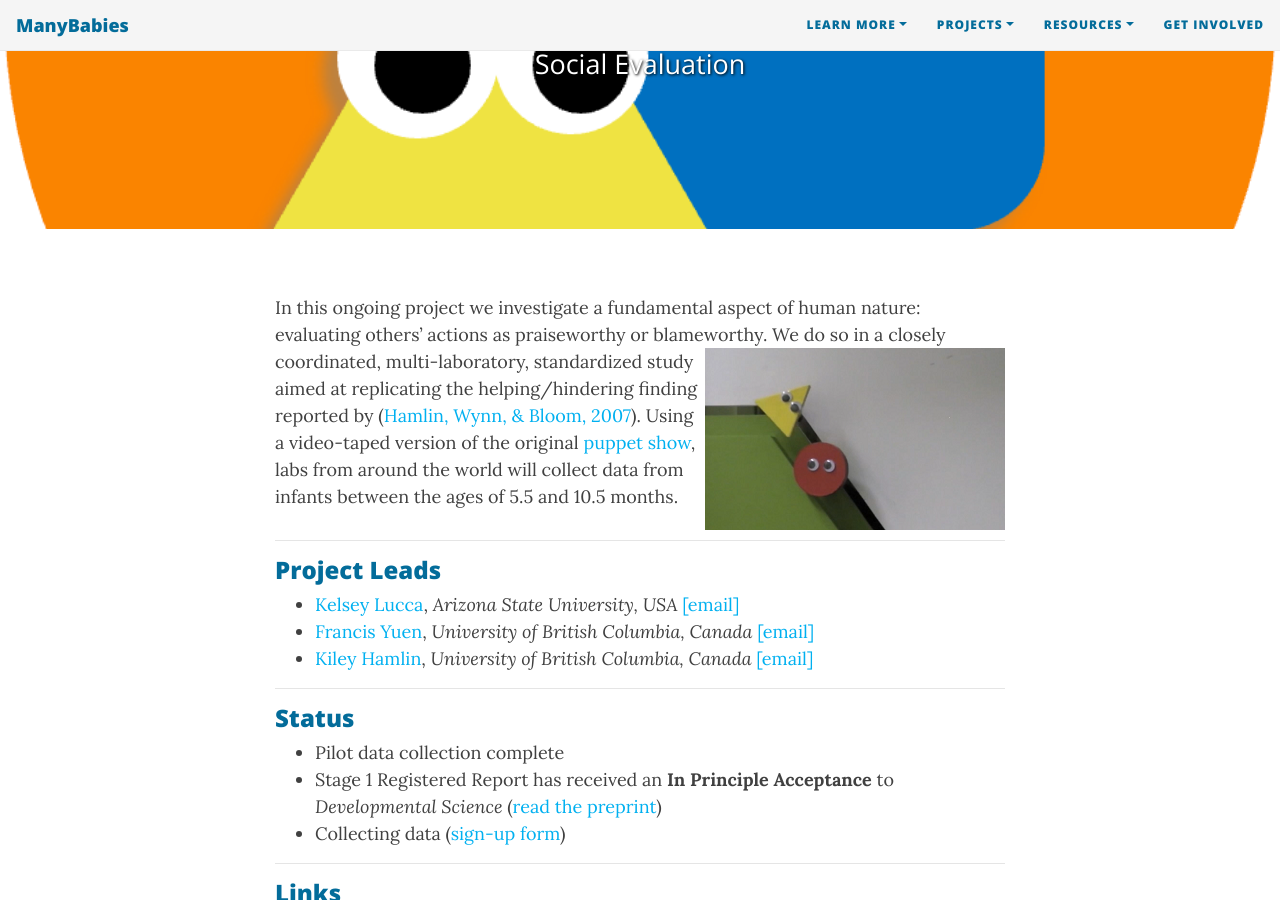
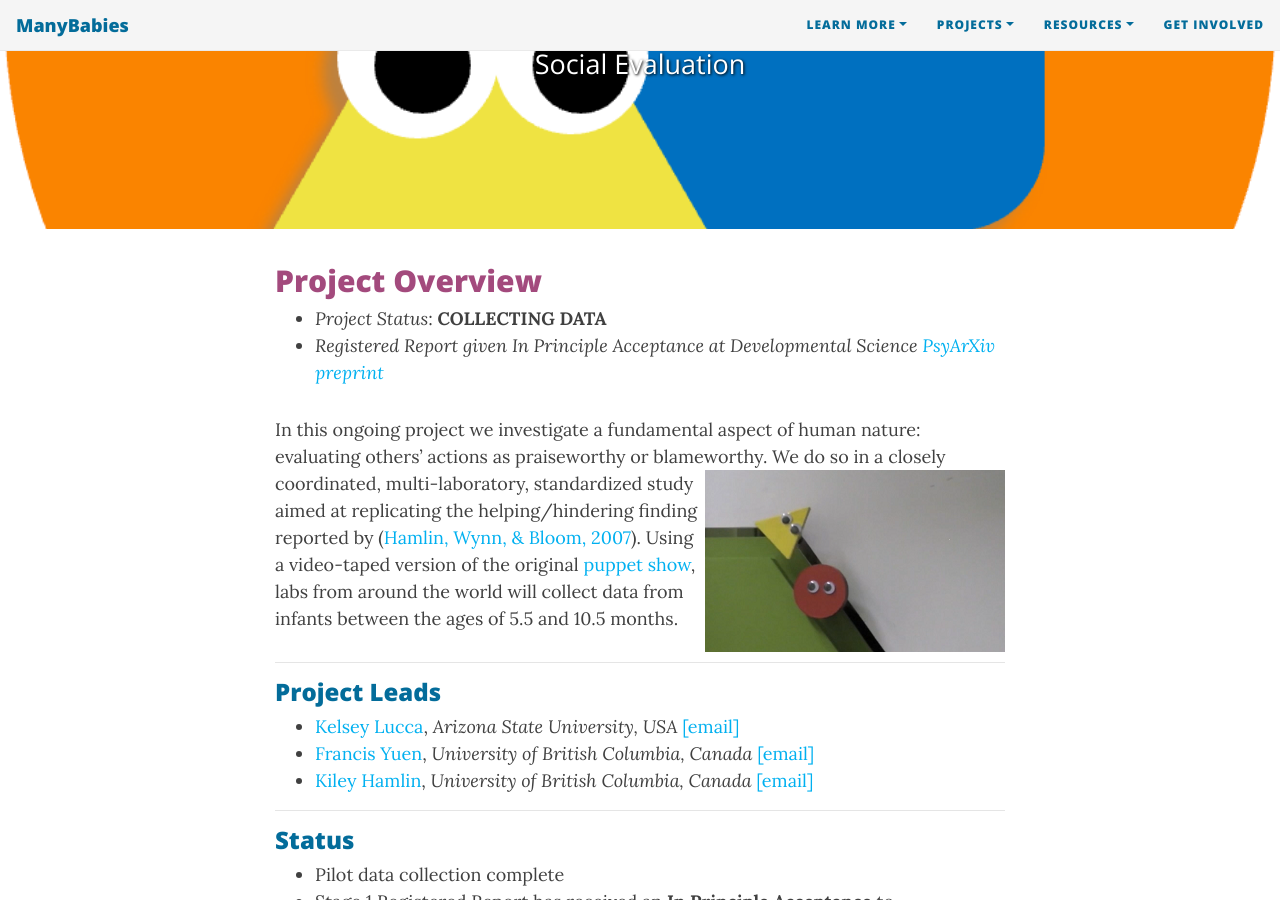
Before and after one commit to manybabies/manybabies.github.io, a Jekyll site: the page built from MB4.md, in a window 1280 px wide and 900 px high, scrolled down 316 px. Built offline with Jekyll 4.4.1, drawn with Linux system fonts in a browser that asks for light colours; nearby versions of some CDN libraries; some web fonts are replaced.

Commit message:
add status header to project pages

```diff
--- a/MB4.md
+++ b/MB4.md
@@ -5,13 +5,10 @@ subtitle: Social Evaluation
 cover-img: /assets/img/MB4_logo.png
 ---
 
-<!--
-To-do:
-- replace image placeholders.
-- add collaborators map.
-- publication/news release?
-- Short description of the study (justification, methods, results WITH images/plots)
--->
+## Project Overview
+
+* *Project Status*: **COLLECTING DATA**
+* *Registered Report given In Principle Acceptance at Developmental Science [PsyArXiv preprint](https://doi.org/10.31234/osf.io/qhxkm)*
 
 In this ongoing project we investigate a fundamental aspect of human nature: evaluating others’ actions as praiseworthy or blameworthy. <img style="float: right;" src="/assets/img/mb4_site_300px.png"> We do so in a closely coordinated, multi-laboratory, standardized study aimed at replicating the helping/hindering finding reported by ([Hamlin, Wynn, & Bloom, 2007](https://www.nature.com/articles/nature06288)). Using a video-taped version of the original [puppet show](https://www.youtube.com/watch?v=anCaGBsBOxM), labs from around the world will collect data from infants between the ages of 5.5 and 10.5 months.
 
```
Also changed, not shown: MB1B.md (+1 -1 lines), MB2.md (+4 -0 lines), MB3.md (+4 -6 lines), MB5.md (+4 -5 lines), MB6.md (+6 -7 lines).
